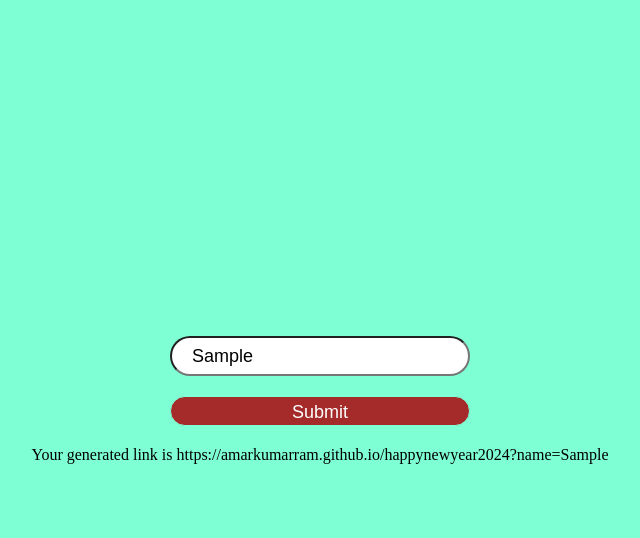
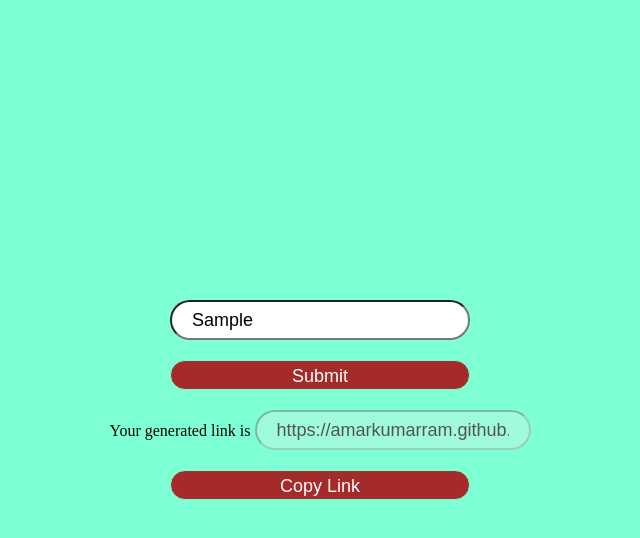
Before and after one commit to amarkumarram/happynewyear2024, a plain HTML site: page form/index.html in a window 1280 px wide. Both pictures are taken after typing "Sample" into the empty fields and a click on the button "Submit". Shown: the whole page, without its empty margins (320-960 px from the left). Drawn offline with Linux system fonts and the light colour scheme.

Commit message:
initial commit

```diff
--- a/form/index.html
+++ b/form/index.html
@@ -9,6 +9,7 @@
             <input id="name" class="nameInput" />
             <button id="submitBtn" class="submitName" onclick="nameSubmit()">Submit</button>
             <div id="result"></div>
+            <button onclick="copyUrl()" class="submitName" id='copyBtn' style="display: none;">Copy Link</button>
         </div>
         <script src="script.js"></script>
     </body>
--- a/form/script.js
+++ b/form/script.js
@@ -1,7 +1,24 @@
 function nameSubmit() {
     const nameInput = document.getElementById("name");
     const result = document.getElementById("result");
+    const copyBtn = document.getElementById("copyBtn");
     const nameVal = nameInput?.value;
     const generatedLink = "https://amarkumarram.github.io/happynewyear2024?name=" + nameVal;
-    result.innerHTML = "Your generated link is " + generatedLink;
+    result.innerHTML = "Your generated link is <input id='link' class='linkText' disabled value="+generatedLink+">";
+    copyBtn.style.display = 'block';
 }
+
+function copyUrl() {
+  // Get the text field
+  var copyText = document.getElementById("link");
+
+  // Select the text field
+  copyText.select();
+  copyText.setSelectionRange(0, 99999); // For mobile devices
+
+   // Copy the text inside the text field
+  navigator.clipboard.writeText(copyText.value);
+
+  // Alert the copied text
+  alert("Copied the text: " + copyText.value);
+}
--- a/form/style.css
+++ b/form/style.css
@@ -17,12 +17,16 @@
     gap: 20px;
 }
 
-.nameInput {
+.nameInput, .linkText {
     width: 300px;
     height: 40px;
     padding: 5px 20px;
     border-radius: 20px;
     font-size: 18px;
+}
+
+.linkText {
+    width: auto;
 }
 
 .submitName {
```
